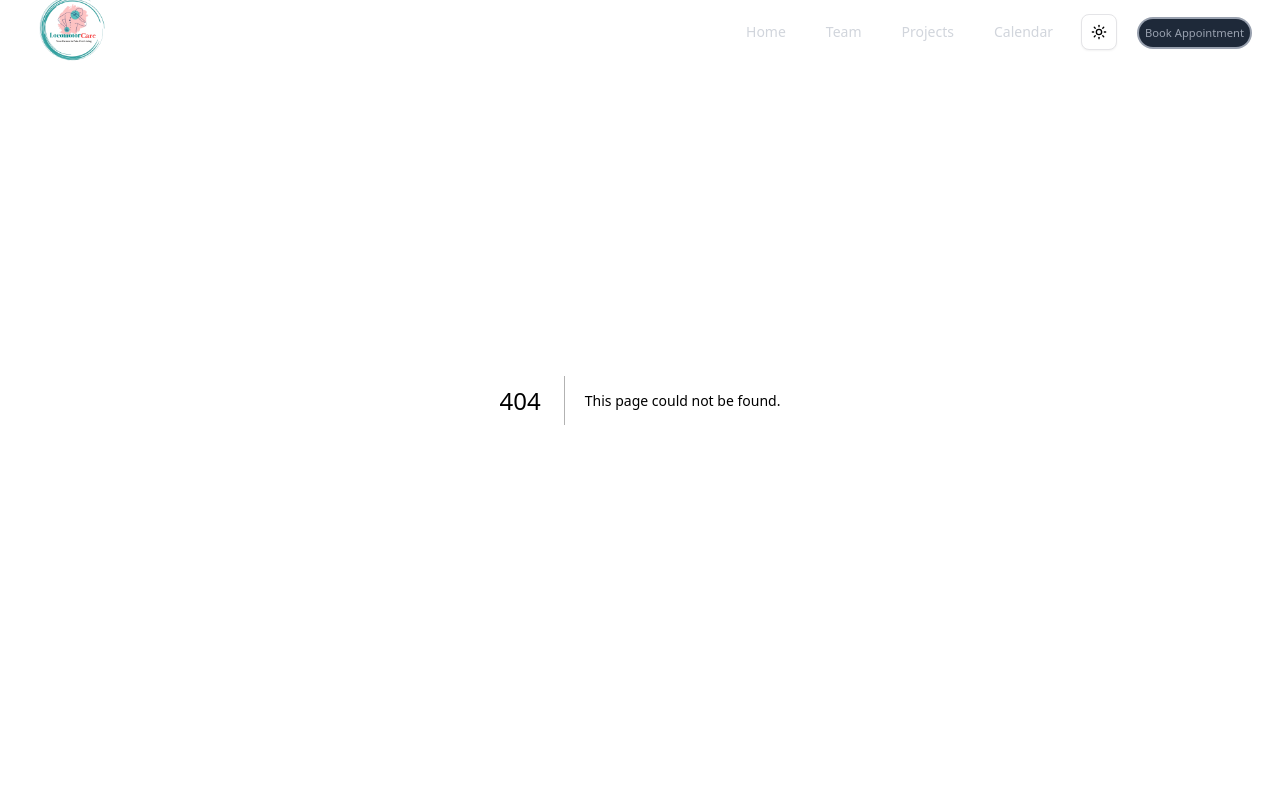
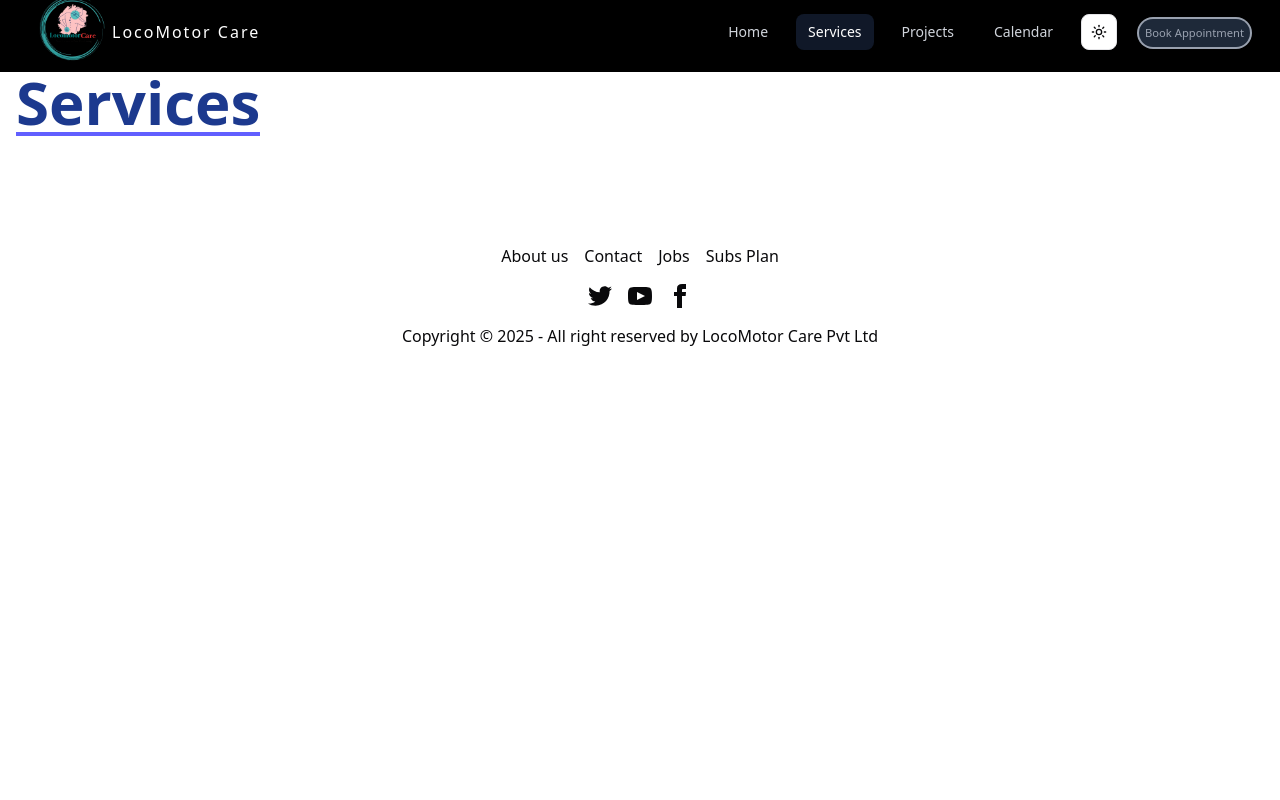
Before and after one commit to ChandanKumarWeb/LocoMotor-Care, a Next.js app: page /services in a window 1280 px wide. Before the commit this address had no page. Shown: the top 800 px of the page. Built offline with nearby package versions, Linux system fonts and the light colour scheme.

Commit message:
started to make a service component

```diff
--- /dev/null
+++ b/src/app/Components/Banner.tsx
@@ -0,0 +1,30 @@
+import React from "react";
+import { motion } from "framer-motion";
+
+interface BannerProps {
+  pageName: string;
+}
+const Banner: React.FC<BannerProps> = ({ pageName }) => {
+  return (
+    <div>
+      <div className="relative h-18 bg-black w-full"> </div>
+      <motion.div
+        className="w-full max-w-xs sm:max-w-sm md:max-w-md items-center lg:max-w-[35vw] flex flex-col justify-center lg:items-start text-white mx-4 gap-4"
+        initial={{ opacity: 0, x: -50 }}
+        animate={{ opacity: 1, x: 0 }}
+        transition={{ duration: 0.8, ease: "easeOut" }}
+      >
+        <motion.h1
+          className="text-2xl lg:text-6xl font-bold text-blue-900 dark:text-blue-100 border-b-4 border-b-indigo-500"
+          initial={{ y: -20, opacity: 0 }}
+          animate={{ y: 0, opacity: 1 }}
+          transition={{ duration: 0.6, delay: 0.3 }}
+        >
+          {pageName}
+        </motion.h1>
+      </motion.div>
+    </div>
+  );
+};
+
+export default Banner;
--- a/src/app/Components/Navbar.tsx
+++ b/src/app/Components/Navbar.tsx
@@ -16,7 +16,7 @@ import { ModeToggle } from "./ModeToogle";
 
 const navigation = [
   { name: "Home", href: "/", current: false },
-  { name: "Team", href: "/team", current: false },
+  { name: "Services", href: "/services", current: false },
   { name: "Projects", href: "/projects", current: false },
   { name: "Calendar", href: "/calendar", current: false },
 ];
@@ -25,7 +25,7 @@ export default function Navbar() {
   const pathname = usePathname();
 
   return (
-    <Disclosure as="nav" className="bg-transparent absolute top-0 left-0 w-full z-50">
+    <Disclosure as="nav" className="bg-transparent absolute top-0 left-0 w-full z-50 ">
       <div className="mx-auto max-w-7xl px-2 sm:px-6 lg:px-8">
         <div className="relative flex h-16 items-center justify-between">
           <div className="absolute inset-y-0 left-0 flex items-center sm:hidden">
@@ -76,7 +76,7 @@ export default function Navbar() {
       </div>
 
       {/* Mobile Navigation */}
-      <DisclosurePanel className="sm:hidden">
+      <DisclosurePanel className="sm:hidden bg-black">
         <div className="space-y-1 px-2 pt-2 pb-3 text-center w-full d-flex items-center justify-center">
           {navigation.map((item) => {
             const isActive = pathname === item.href;
--- /dev/null
+++ b/src/app/Pages/Services.tsx
@@ -0,0 +1,12 @@
+import React from "react";
+import Banner from "../Components/Banner";
+
+function Services() {
+  return (
+    <div>
+      <Banner img="/Images/BannerImg.jpeg" pageName={"Services"} />
+    </div>
+  );
+}
+
+export default Services;
--- a/src/app/page.tsx
+++ b/src/app/page.tsx
@@ -1,5 +1,6 @@
 // import Navbar from './Components/Navbar'
 import Home from "./Pages/Home";
+
 // import { useRouter } from 'next/router';
 export default function HomePage() {
   return (
--- /dev/null
+++ b/src/app/services/page.tsx
@@ -0,0 +1,7 @@
+"use client"
+import Services from "../Pages/Services";
+
+
+export default function ServicesPage() {
+    return <Services />;
+  }
```
Also changed, not shown: public/Images/BannerImg.jpeg (deleted).
